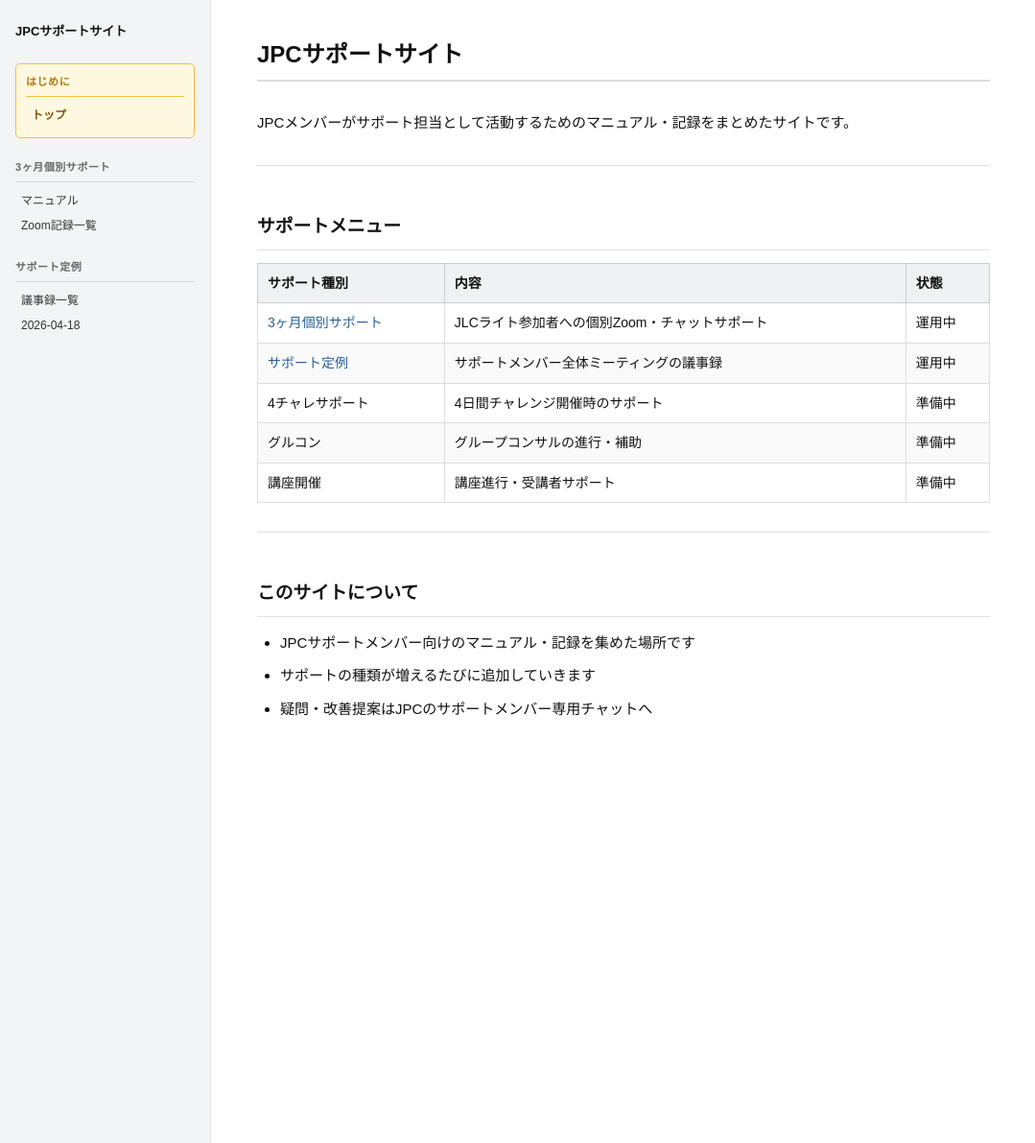
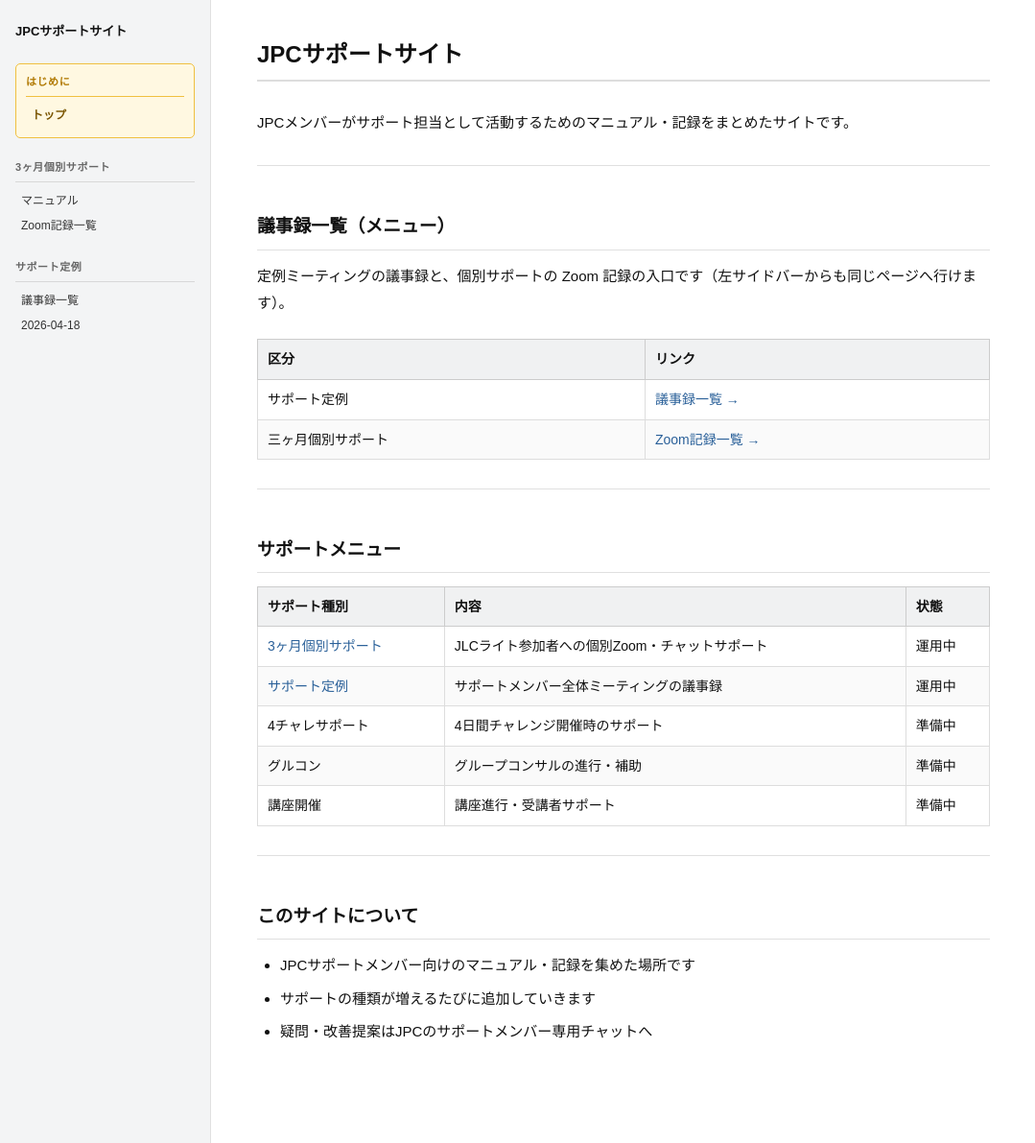
Before and after one commit to staffsolution/staffsolution-support, a Jekyll site: the page built from index.md, in a window 1280 px wide and 1191 px high. Shown: the whole window at 96% size, without its empty margins (0-1079 px from the left). Built offline with Jekyll 4.4.1, drawn with Linux system fonts in a browser that asks for light colours.

Commit message:
トップ: 議事録一覧への導線セクションを追加
定例の議事録一覧と個別サポートのZoom記録一覧を表で明示（左navと併用）。

Made-with: Cursor

```diff
--- a/index.md
+++ b/index.md
@@ -6,6 +6,17 @@ title: "JPCサポートサイト"
 # JPCサポートサイト
 
 JPCメンバーがサポート担当として活動するためのマニュアル・記録をまとめたサイトです。
+
+---
+
+## 議事録一覧（メニュー）
+
+定例ミーティングの議事録と、個別サポートの Zoom 記録の入口です（左サイドバーからも同じページへ行けます）。
+
+| 区分 | リンク |
+|---|---|
+| サポート定例 | [議事録一覧 →](./サポート定例/) |
+| 三ヶ月個別サポート | [Zoom記録一覧 →](./3ヶ月個別サポート/Zoom記録/) |
 
 ---
 
```
